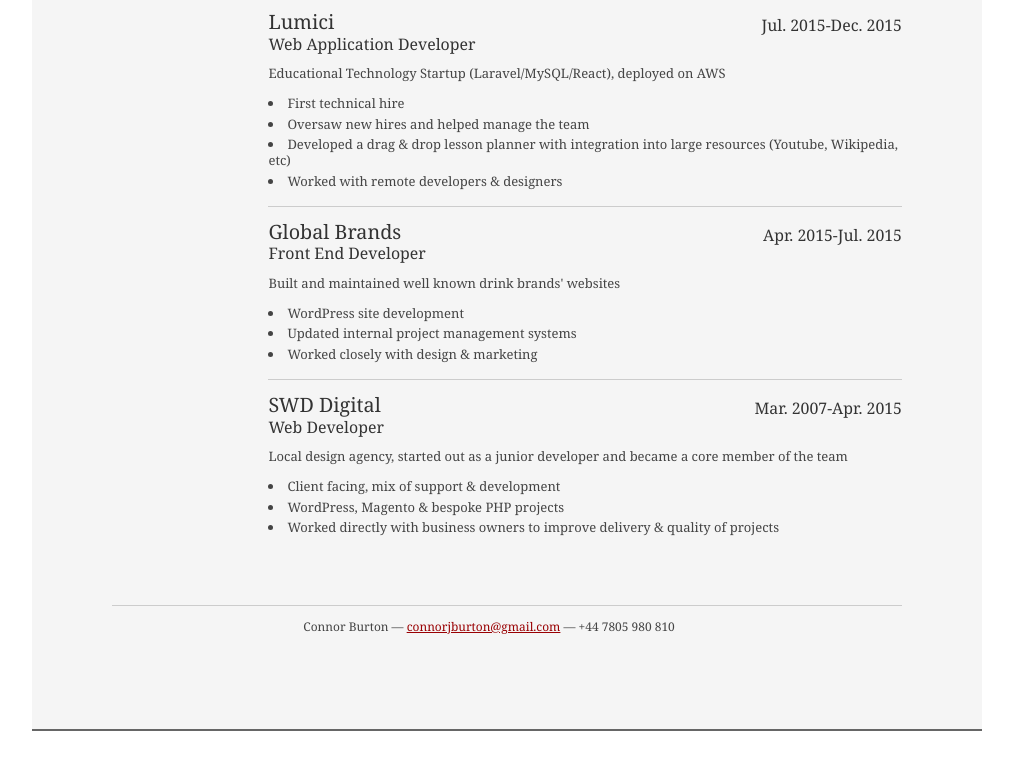
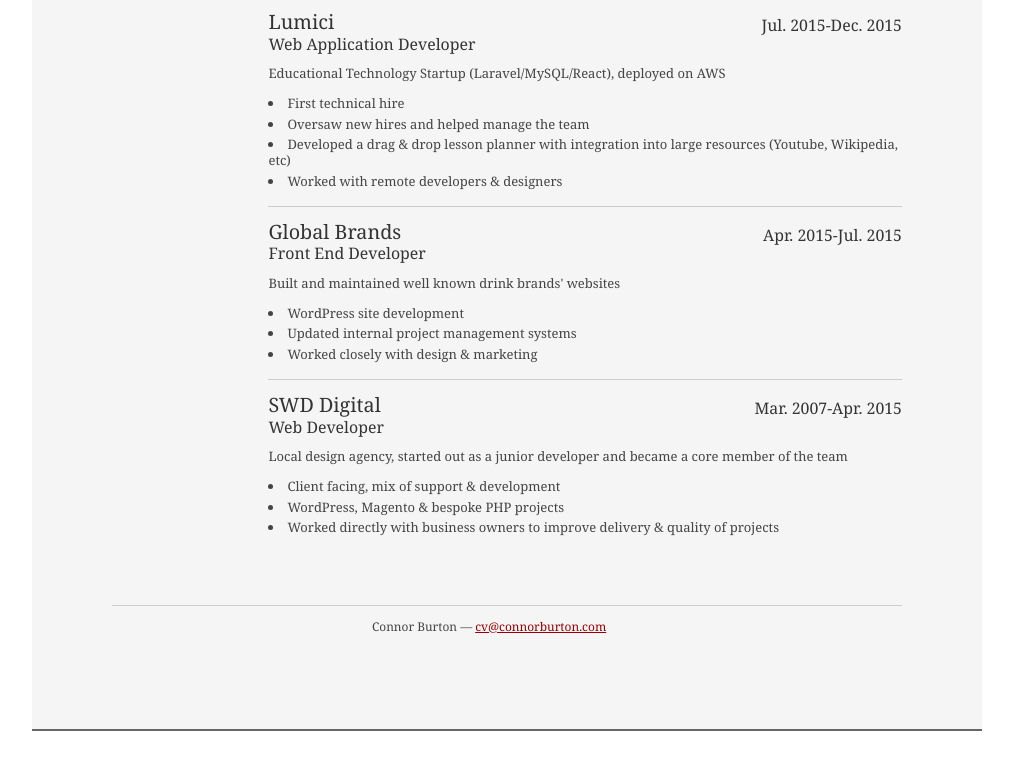
Before and after one commit to connorjburton/connorburton.com, a plain HTML site: page public/index.html in a window 1280 px wide. Shown: the part 1241-2010 px from the top of the page, without its empty margins (133-1146 px from the left). Drawn offline with Linux system fonts and the light colour scheme.

Commit message:
Fixing footer text

```diff
--- a/public/index.html
+++ b/public/index.html
@@ -188,7 +188,7 @@
 		</div><!--// bd -->
 
 		<div id="ft">
-			<p>Connor Burton &mdash; <a href="mailto:connorjburton@gmail.com">connorjburton@gmail.com</a> &mdash; +44 7805 980 810</p>
+			<p>Connor Burton &mdash; <a href="mailto:cv@connorburton.com">cv@connorburton.com</a></p>
 		</div><!--// footer -->
 
 	</div><!-- // inner -->
```
